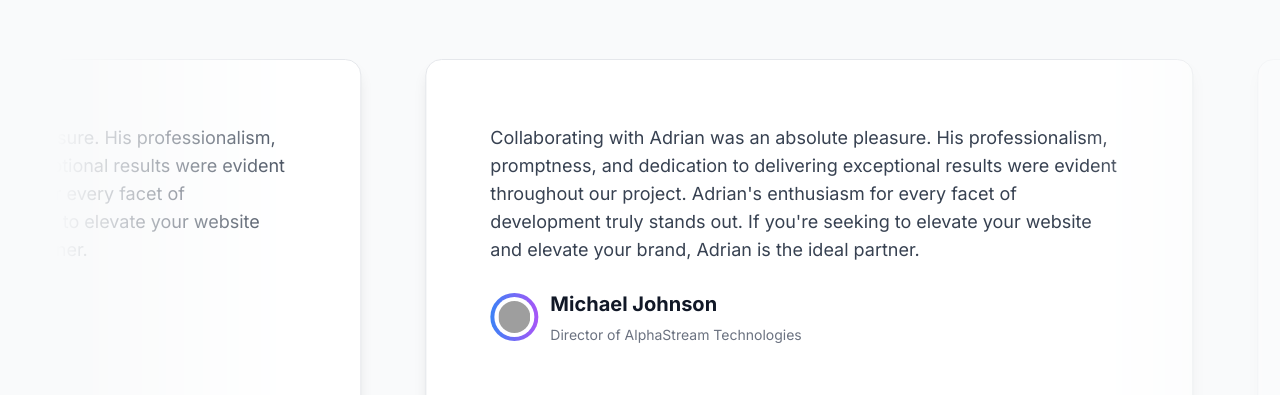
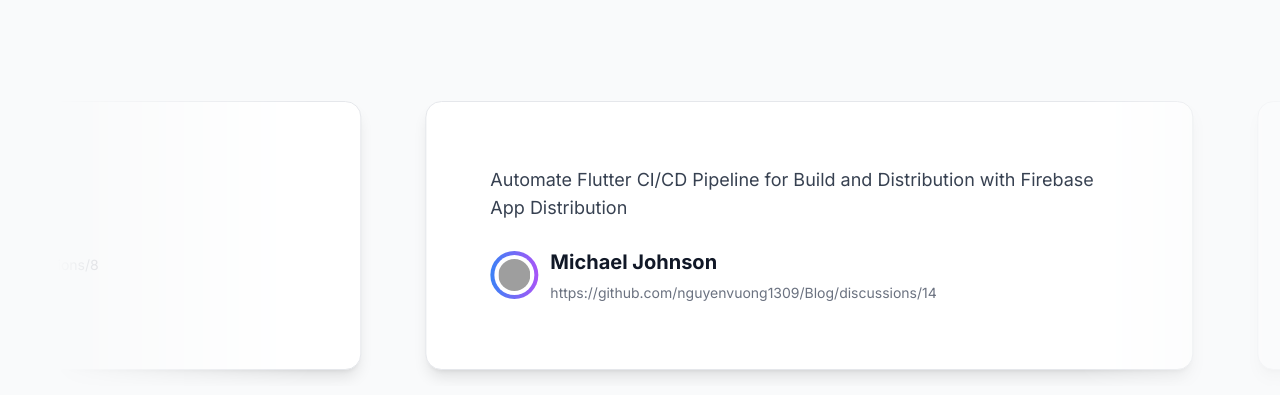
Before and after one commit to nguyenvuong1309/portfolio, a Next.js app: page / in a window 1280 px wide. Shown: the part 4140-4535 px from the top of the page. Built offline with nearby package versions, Linux system fonts and the light colour scheme; grey boxes are pictures that could not be loaded.

Commit message:
chore: update infomation

```diff
--- a/data/index.ts
+++ b/data/index.ts
@@ -107,33 +107,29 @@
 export const testimonials = [
   {
     quote:
-      "Collaborating with Adrian was an absolute pleasure. His professionalism, promptness, and dedication to delivering exceptional results were evident throughout our project. Adrian's enthusiasm for every facet of development truly stands out. If you're seeking to elevate your website and elevate your brand, Adrian is the ideal partner.",
+      "Automate Flutter CI/CD Pipeline for Build and Distribution with Firebase App Distribution",
     name: "Michael Johnson",
-    title: "Director of AlphaStream Technologies",
+    title: "https://github.com/nguyenvuong1309/Blog/discussions/14",
   },
   {
-    quote:
-      "Collaborating with Adrian was an absolute pleasure. His professionalism, promptness, and dedication to delivering exceptional results were evident throughout our project. Adrian's enthusiasm for every facet of development truly stands out. If you're seeking to elevate your website and elevate your brand, Adrian is the ideal partner.",
+    quote: "Hướng dẫn Setup Nginx trên AWS cho Django Backend",
     name: "Michael Johnson",
-    title: "Director of AlphaStream Technologies",
+    title: "https://github.com/nguyenvuong1309/Blog/discussions/18",
   },
   {
-    quote:
-      "Collaborating with Adrian was an absolute pleasure. His professionalism, promptness, and dedication to delivering exceptional results were evident throughout our project. Adrian's enthusiasm for every facet of development truly stands out. If you're seeking to elevate your website and elevate your brand, Adrian is the ideal partner.",
+    quote: "nginx reverse proxy http and load balancer",
     name: "Michael Johnson",
-    title: "Director of AlphaStream Technologies",
+    title: "https://github.com/nguyenvuong1309/Blog/discussions/3",
   },
   {
-    quote:
-      "Collaborating with Adrian was an absolute pleasure. His professionalism, promptness, and dedication to delivering exceptional results were evident throughout our project. Adrian's enthusiasm for every facet of development truly stands out. If you're seeking to elevate your website and elevate your brand, Adrian is the ideal partner.",
+    quote: "Docker + aws",
     name: "Michael Johnson",
-    title: "Director of AlphaStream Technologies",
+    title: "https://github.com/nguyenvuong1309/Blog/discussions/6",
   },
   {
-    quote:
-      "Collaborating with Adrian was an absolute pleasure. His professionalism, promptness, and dedication to delivering exceptional results were evident throughout our project. Adrian's enthusiasm for every facet of development truly stands out. If you're seeking to elevate your website and elevate your brand, Adrian is the ideal partner.",
+    quote: "Postgres with docker",
     name: "Michael Johnson",
-    title: "Director of AlphaStream Technologies",
+    title: "https://github.com/nguyenvuong1309/Blog/discussions/8",
   },
 ];
 
```
